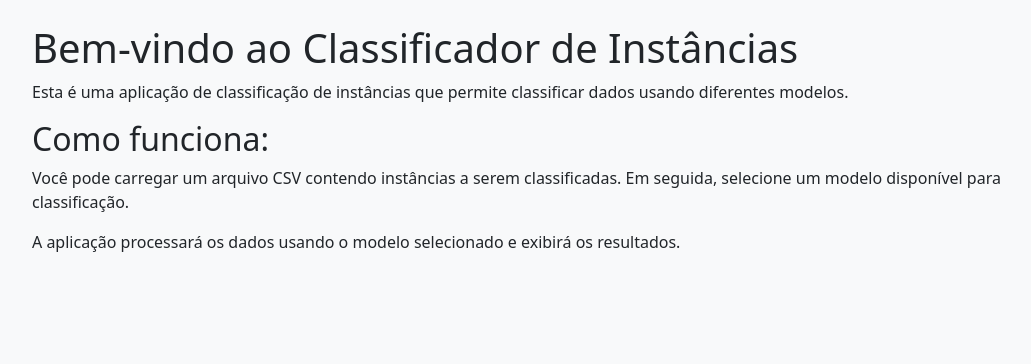
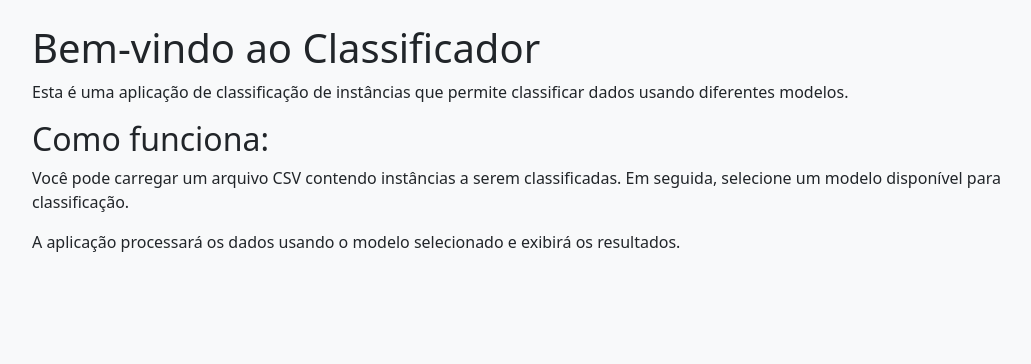
Before and after one commit to myller-silva/classifier, a Flask app: template webapp/templates/home.html in a window 1280 px wide. Shown: the part 56-420 px from the top of the page, without its empty margins (74-1105 px from the left). Run offline with Flask 3, Linux system fonts and the light colour scheme; the template is opened without the code that fills it, so the values that code supplies are empty; some libraries are stand-ins or nearby versions.

Commit message:
Update home.html

```diff
--- a/webapp/templates/home.html
+++ b/webapp/templates/home.html
@@ -3,7 +3,7 @@
 
 {% block content %}
 <div class="container">
-  <h1>Bem-vindo ao Classificador de Instâncias</h1>
+  <h1>Bem-vindo ao Classificador</h1>
   <p>Esta é uma aplicação de classificação de instâncias que permite classificar dados usando diferentes modelos.</p>
   <h2>Como funciona:</h2>
   <p>Você pode carregar um arquivo CSV contendo instâncias a serem classificadas. Em seguida, selecione um modelo disponível para classificação.</p>
```
